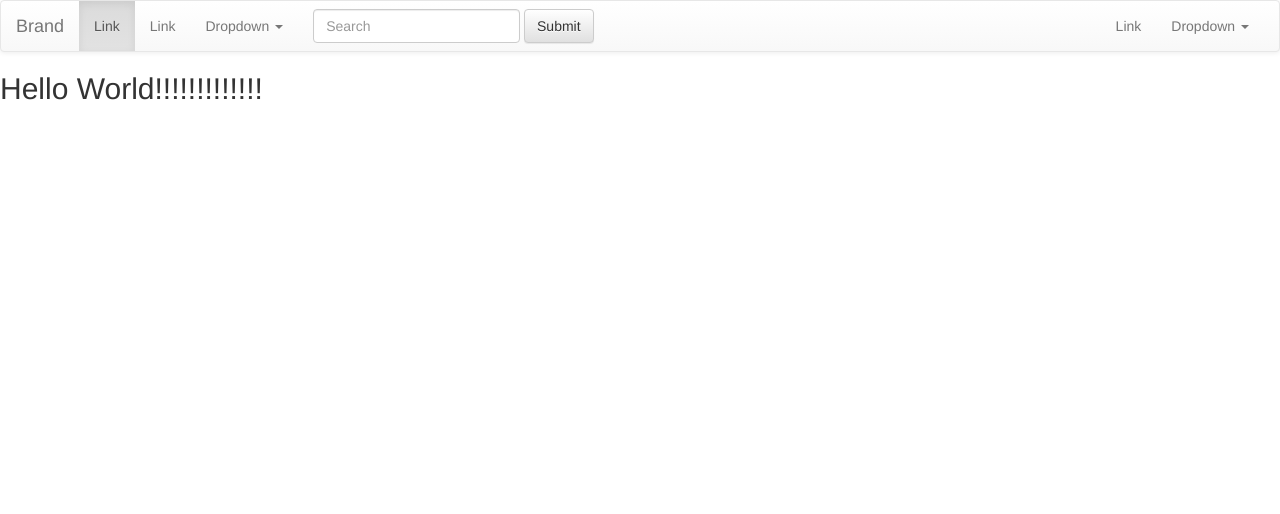
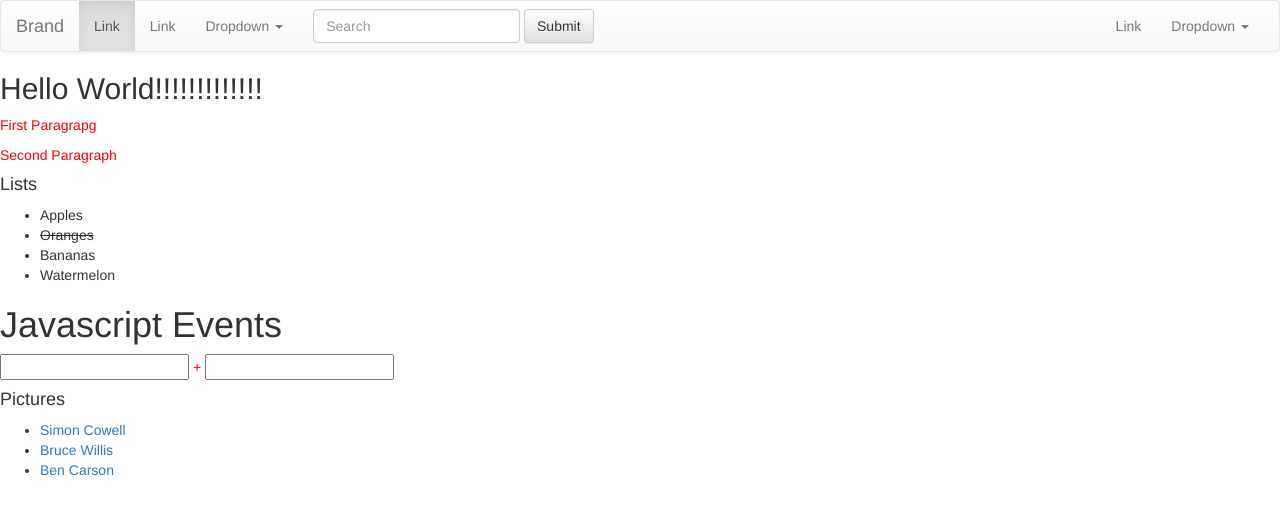
Before and after one commit to alext341/sample22, a plain HTML site: page index.html in a window 1280 px wide. Drawn offline with nearby package versions, Linux system fonts and the light colour scheme.

Commit message:
New commit based on LearnCode Academy JS tutorial on Evens--responding to User input

```diff
--- a/index.html
+++ b/index.html
@@ -8,6 +8,9 @@
 
 		<!-- Optional theme -->
 		<link rel="stylesheet" href="https://maxcdn.bootstrapcdn.com/bootstrap/3.3.6/css/bootstrap-theme.min.css" integrity="sha384-fLW2N01lMqjakBkx3l/M9EahuwpSfeNvV63J5ezn3uZzapT0u7EYsXMjQV+0En5r" crossorigin="anonymous">
+		<link rel="stylesheet" href="styles/main.css">
+		<link rel="stylesheet" href="styles/other.css">
+
 	</head>
 
 	<body>
@@ -70,11 +73,44 @@
 
 	<h2>Hello World!!!!!!!!!!!!!</h2>
 
+	<p>First Paragrapg</p>
+	<p>Second Paragraph</p>
 
+	<h4>Lists</h4>
+
+	<ul>
+		<li>Apples</li>
+		<li class="done">Oranges</li>
+		<li>Bananas</li>
+		<li>Watermelon</li>
+	</ul>
+
+	<header>
+		<h1>Javascript Events</h1>
+	</header>
+	<main>
+		<h4></h4>
+		<p>
+			<input id="num-one"> + <input id="num-two">
+		</p>
+		<p id="add-sum"></p>
+
+		<h4>Pictures</h4>
+		<ul>
+			<li><a data-img="simon-pic" href="#" id="simon">Simon Cowell</a></li>
+			<li><a data-img="bruce-pic" href="#" id="bruce">Bruce Willis</a></li>
+			<li><a data-img="ben-pic" href="#" id="ben">Ben Carson</a></li>
+		</ul>
+
+		<img src="https://upload.wikimedia.org/wikipedia/commons/a/aa/Simon_Cowell_in_December_2011.jpg" alt="" class="hide" id="simon-pic">
+		<img src="https://upload.wikimedia.org/wikipedia/commons/0/03/Bruce_Willis_by_Gage_Skidmore.jpg" alt="" class="hide" id="bruce-pic">
+		<img src="http://a2.files.biography.com/image/upload/c_fit,cs_srgb,dpr_1.0,q_80,w_620/MTIxNDI3MjkzNDE1MTc5Nzg5.jpg" alt="" class="hide" id="ben-pic">
+	</main>
 		<!-- jQuery (necessary for Bootstrap's JavaScript plugins) -->
     	<script src="https://ajax.googleapis.com/ajax/libs/jquery/1.11.3/jquery.min.js"></script>
 		<!-- Latest compiled and minified JavaScript -->
 		<script src="https://maxcdn.bootstrapcdn.com/bootstrap/3.3.6/js/bootstrap.min.js" integrity="sha384-0mSbJDEHialfmuBBQP6A4Qrprq5OVfW37PRR3j5ELqxss1yVqOtnepnHVP9aJ7xS" crossorigin="anonymous"></script>
+		<script src="scripts/main.js"></script>
 
 	</body>
 
--- /dev/null
+++ b/scripts/main.js
@@ -0,0 +1,85 @@
+// piece of code that does one or more actions
+
+var myList = ['Apples', 'Oranges', 'Bananas'];
+
+for (var i = 0; i < myList.length; i++) {
+	console.log('you have ' + myList[i] + ' in your basket');
+}
+
+var numOne = document.getElementById("num-one");
+var numTwo = document.getElementById("num-two");
+var addSum = document.getElementById("add-sum");
+
+numOne.addEventListener("input", add);
+numTwo.addEventListener("input", add);
+
+function add() {
+	var one = parseFloat(numOne.value) || 0;
+	var two = parseFloat(numTwo.value) || 0;
+
+	addSum.innerHTML = "your sum is: " + (one + two);
+}
+
+/*
+click
+mouseenter
+mouseleave
+mousedown
+mouseup
+mousemove
+keydown
+keyup
+blur
+focus
+*/
+
+var simon = document.getElementById('simon');
+var simonPic = document.getElementById('simon-pic');
+var bruce = document.getElementById('bruce');
+var brucePic = document.getElementById('bruce-pic');
+var ben = document.getElementById('ben');
+var benPic = document.getElementById('ben-pic');
+
+/* simon.addEventListener('click', function () {
+	if (simonPic.className === 'hide') {
+		simonPic.className = "";
+	} else {
+		simonPic.className = "hide";
+	}
+});
+
+bruce.addEventListener('click', function () {
+	if (brucePic.className === 'hide') {
+		brucePic.className = "";
+	} else {
+		brucePic.className = "hide";
+	}
+});
+
+ben.addEventListener('click', function () {
+	if (benPic.className === 'hide') {
+		benPic.className = "";
+	} else {
+		benPic.className = "hide";
+	}
+}); */
+
+simon.addEventListener("click", picLink);
+bruce.addEventListener("click", picLink);
+ben.addEventListener("click", picLink);
+
+function picLink() {
+	var allImages = document.querySelectorAll("img");
+
+	for (var i = 0; i < allImages.length; i++) {
+		allImages[i].className = "hide";
+	}
+
+	var picId = this.attributes["data-img"].value;
+	var pic = document.getElementById(picId);
+	if (pic.className === "hide") {
+		pic.className = "";
+	} else {
+		pic.className = "hide";
+	}
+}
--- a/styles/main.css
+++ b/styles/main.css
@@ -1,3 +1,7 @@
 p {
 	color: blue;
 }
+
+.done {
+	text-decoration: line-through;
+}
```
